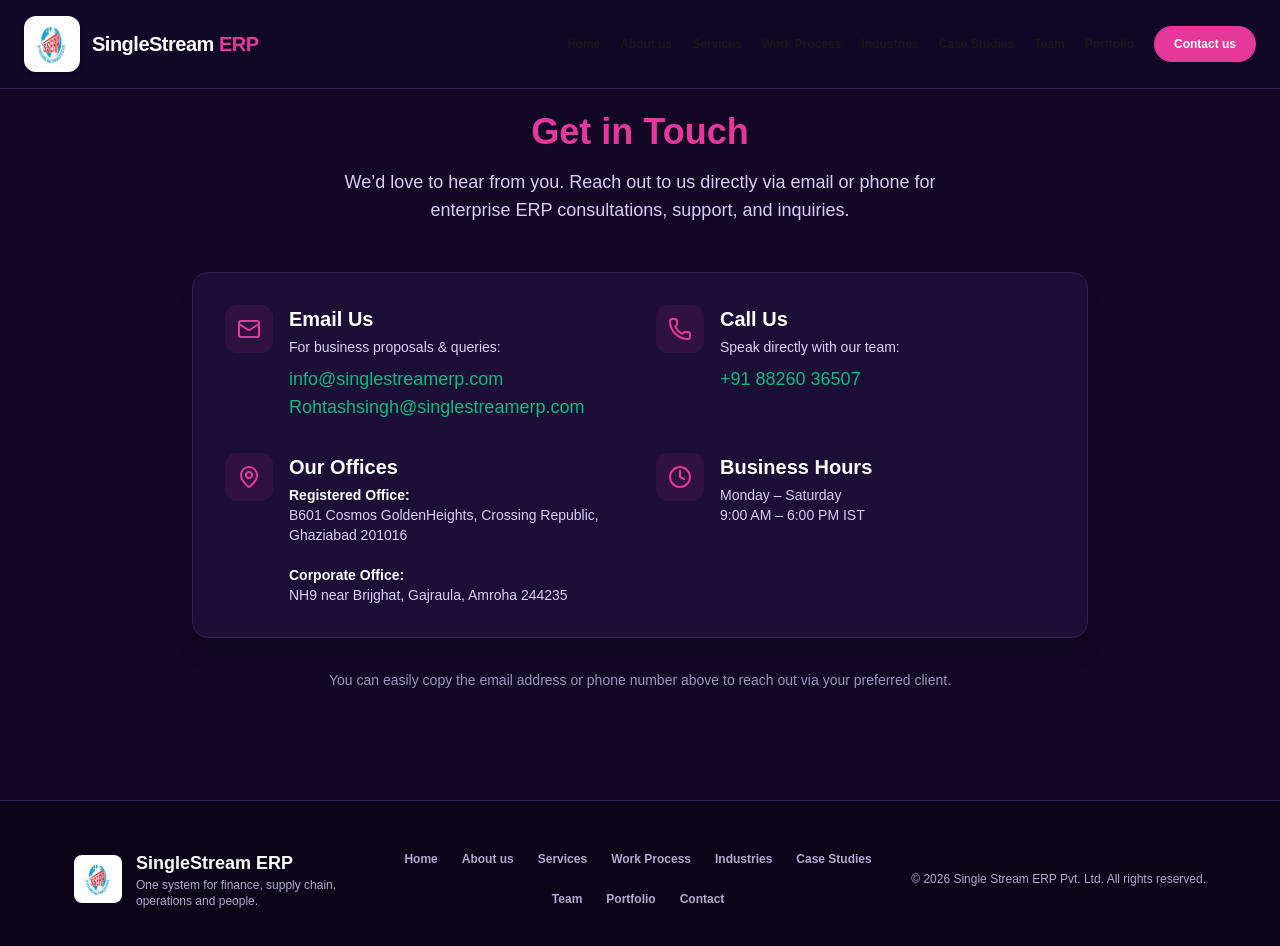
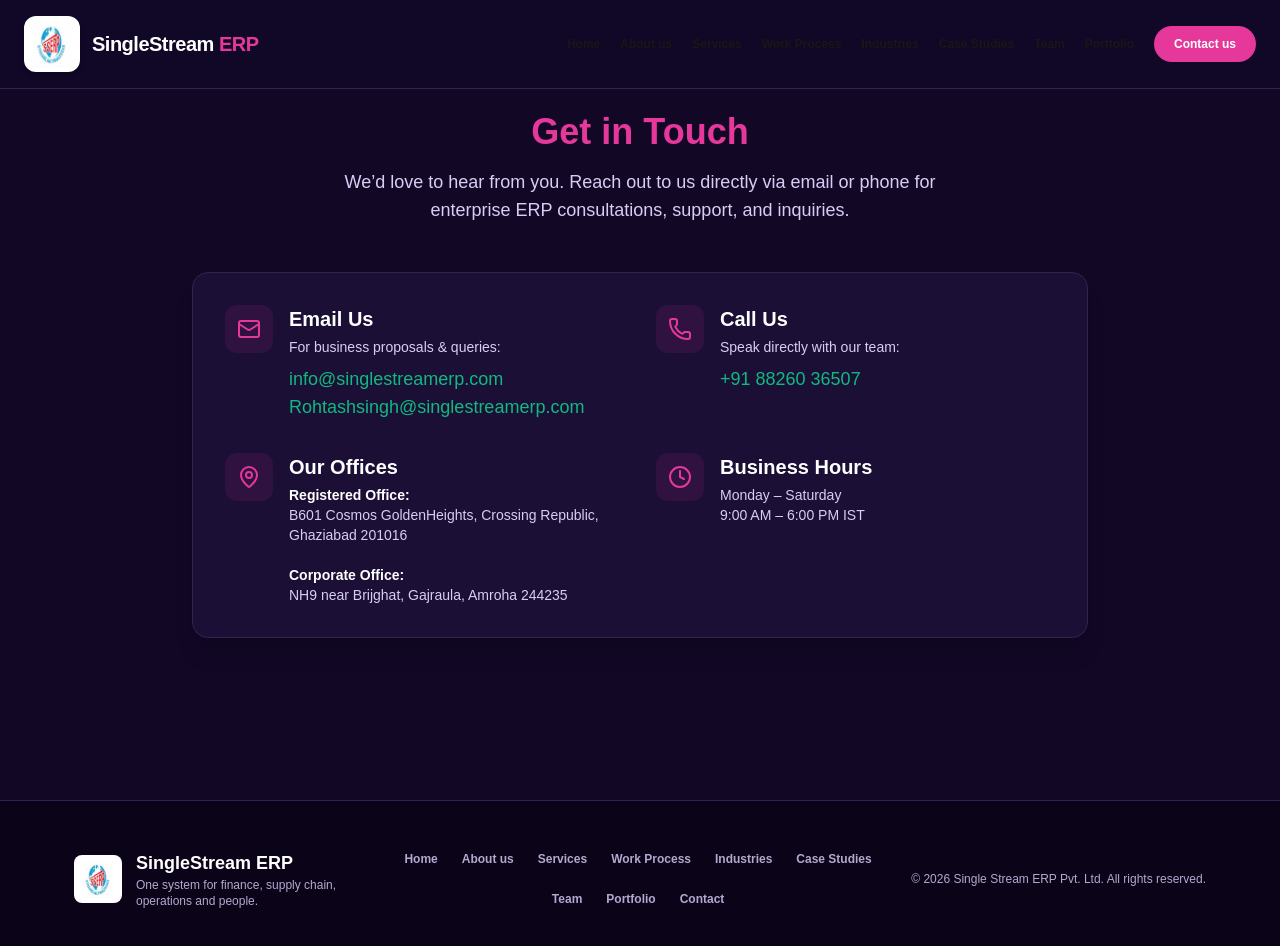
Before and after one commit to jasswindersingh/SSERP_Website, a Next.js app: page /contact in a window 1280 px wide. Shown: the top 946 px of the page. Built offline with nearby package versions, Linux system fonts and the light colour scheme.

Commit message:
Fix image format in ServicesPage and remove redundant note in ContactPage

```diff
--- a/app/about-us/page.tsx
+++ b/app/about-us/page.tsx
@@ -93,7 +93,7 @@ export default function AboutUsPage() {
         <div className="max-w-[1180px] mx-auto px-6 grid grid-cols-1 lg:grid-cols-2 gap-12 items-center">
           <div className="relative rounded-3xl overflow-hidden border border-[#33224f] shadow-2xl h-[400px] order-2 lg:order-1">
             <Image
-              src="/slide2.jpg"
+              src="/slide2.png"
               alt="IFS Process Planning and Architecture"
               fill
               sizes="(max-width: 1024px) 100vw, 50vw"
--- a/app/contact/page.tsx
+++ b/app/contact/page.tsx
@@ -89,11 +89,6 @@ export default function ContactPage() {
 
         </div>
 
-        {/* Quick Note Banner */}
-        <div className="mt-8 text-center text-sm text-[#d9cdf5]/70">
-          <p>You can easily copy the email address or phone number above to reach out via your preferred client.</p>
-        </div>
-
       </div>
     </div>
   );
--- a/app/services/page.tsx
+++ b/app/services/page.tsx
@@ -21,7 +21,7 @@ export default function ServicesPage() {
     {
       title: 'Financials Management & Taxation',
       badge: 'Global Compliance',
-      image: '/aboutus-768x432.png',
+      image: '/aboutus-768x432.jpg',
       desc: 'Finance is the nerve center for any organization. We map all subledgers to simplify reconciliation processes, supported by master setups handling multi-book accounting (GAAP, IFRS) and local country taxations (GST, VAT, Sales Tax, WHT).',
       features: [
         'Corporate Setup, Payable & Receivable Management',
@@ -69,7 +69,7 @@ export default function ServicesPage() {
     {
       title: 'User Management & Security Controls',
       badge: 'Governance',
-      image: '/aboutus-768x432.png',
+      image: '/aboutus-768x432.jpg',
       desc: 'Define users and enforce well-defined security controls built on IFS Permission Sets. Manage database object access, system privileges, company/site availability, user groups, profiles, and person object connections.',
       features: [
         'Assign Permission Sets & System Privileges',
```
